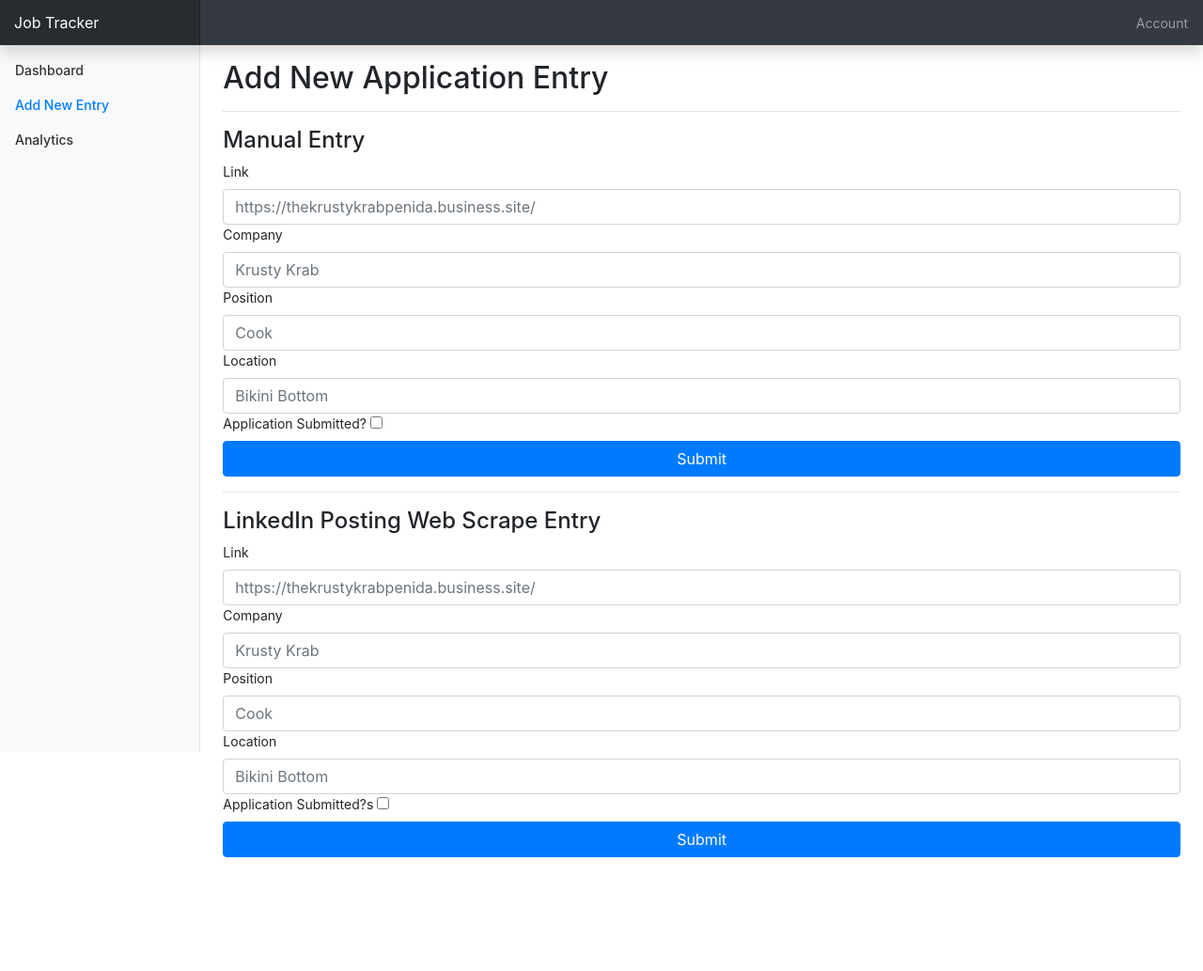
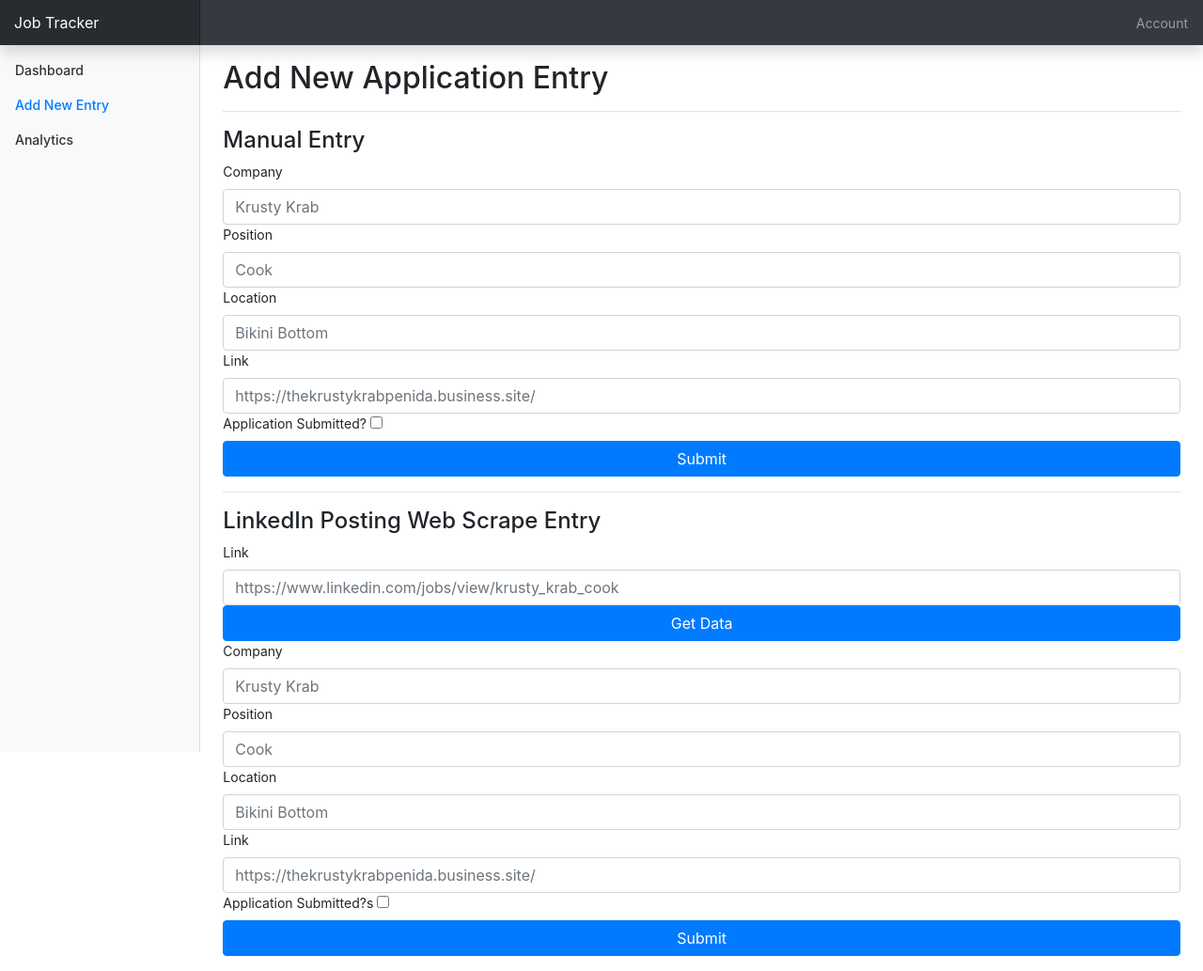
Before and after one commit to leungtw/hackcu_vi, a Flask app: page /add in a window 1280 px wide. Shown: the whole page at 94% size. Before the commit the page ends 912 px from the top, so only its background shows below. Run offline with Flask 2, Linux system fonts and the light colour scheme; some libraries are stand-ins or nearby versions.

Commit message:
webscrapper

```diff
--- a/app.py
+++ b/app.py
@@ -3,8 +3,11 @@
 from flask import jsonify
 from pymongo import MongoClient
 from pprint import pprint
+from bs4 import BeautifulSoup
 
 import json
+import requests
+import re
 
 app = Flask(__name__)
 #====== helper methods ======
@@ -50,7 +53,8 @@
 
 @app.route('/add')
 def add_page():
-	return render_template('add.html')
+	information = { "company": "", "position": "", "location": ""}
+	return render_template('add.html', information=information)
 
 @app.route('/analytics')
 def analytics_page():
@@ -87,6 +91,31 @@
 	return render_template("dashboard.html", table_contents=table_contents)
 
 
+@app.route('/scrape_linkedin', methods=['GET', 'POST'])
+def scrape():
+	url = request.form["link"]
+	page = requests.get(url).text
+	soup = BeautifulSoup(page, "html.parser")
+
+	title = soup.find('title')
+	title_str = str(title)
+
+	if title_str is None:
+		return render_template('add.html')
+
+	# <title>Brooksource hiring Data Analyst in Stamford, Connecticut, United States | LinkedIn</title>
+	print(title_str)
+
+	company = title_str[title_str.find('<title>')+7 : title_str.find(' ')]
+	position = title_str[title_str.find('hiring ')+7 : title_str.find(' in')]
+	location = title_str[title_str.find(', ')+2 : title_str.find(', United States')]
+
+	print(company + position + location)
+
+	information = { "company": company, "position": position, "location": location, "link":str(url)}
+
+	return render_template('add.html', information=information)
+
 def page_not_found(e):
 	return "Something went wrong...", e
 
--- a/templates/add.html
+++ b/templates/add.html
@@ -70,8 +70,6 @@
           <h4>Manual Entry</h4>
           <div class="form-group">
           <form action="/submit" method="POST">
-            <label for="link">Link</label>
-            <input type="text" class="form-control" id="link" name="link" placeholder="https://thekrustykrabpenida.business.site/">
 
             <label for="company">Company</label>
             <input type="text" class="form-control" id="company" name="company" placeholder="Krusty Krab">
@@ -81,6 +79,9 @@
 
             <label for="location">Location</label>
             <input type="text" class="form-control" id="location" name="location" placeholder="Bikini Bottom">
+
+            <label for="link">Link</label>
+            <input type="text" class="form-control" id="link" name="link" placeholder="https://thekrustykrabpenida.business.site/">
 
             <label for="status">Application Submitted?</label>
             <input type="checkbox" id="submitted" name="submitted" value="true">
@@ -93,18 +94,24 @@
 
           <h4>LinkedIn Posting Web Scrape Entry</h4>
           <div class="form-group">
+          <form action="/scrape_linkedin" method="POST">
+            <label for="link">Link</label>
+            <input type="text" class="form-control" id="link" name="link" placeholder="https://www.linkedin.com/jobs/view/krusty_krab_cook">
+            <input type="submit" class="btn btn-primary btn-block" name="submit" value="Get Data"></input>
+          </form>
+
           <form action="/submit" method="POST">
-            <label for="link">Link</label>
-            <input type="text" class="form-control" id="link" name="link" placeholder="https://thekrustykrabpenida.business.site/">
-
             <label for="company">Company</label>
-            <input type="text" class="form-control" id="company" name="company" placeholder="Krusty Krab">
+            <input type="text" class="form-control" id="s_company" name="company" placeholder="Krusty Krab" value="{{ information['company'] }}">
 
             <label for="position">Position</label>
-            <input type="text" class="form-control" id="position" name="position" placeholder="Cook">
+            <input type="text" class="form-control" id="s_position" name="position" placeholder="Cook" value="{{ information['position'] }}">
 
             <label for="location">Location</label>
-            <input type="text" class="form-control" id="location" name="location" placeholder="Bikini Bottom">
+            <input type="text" class="form-control" id="s_location" name="location" placeholder="Bikini Bottom" value="{{ information['location'] }}">
+
+            <label for="link">Link</label>
+            <input type="text" class="form-control" id="s_link" name="link" placeholder="https://thekrustykrabpenida.business.site/" value="{{ information['link'] }}">
 
             <label for="status">Application Submitted?</label>s
             <input type="checkbox" id="submitted" name="submitted" value="true">
```
Also changed, not shown: static/img/bckg.jpg (added).
